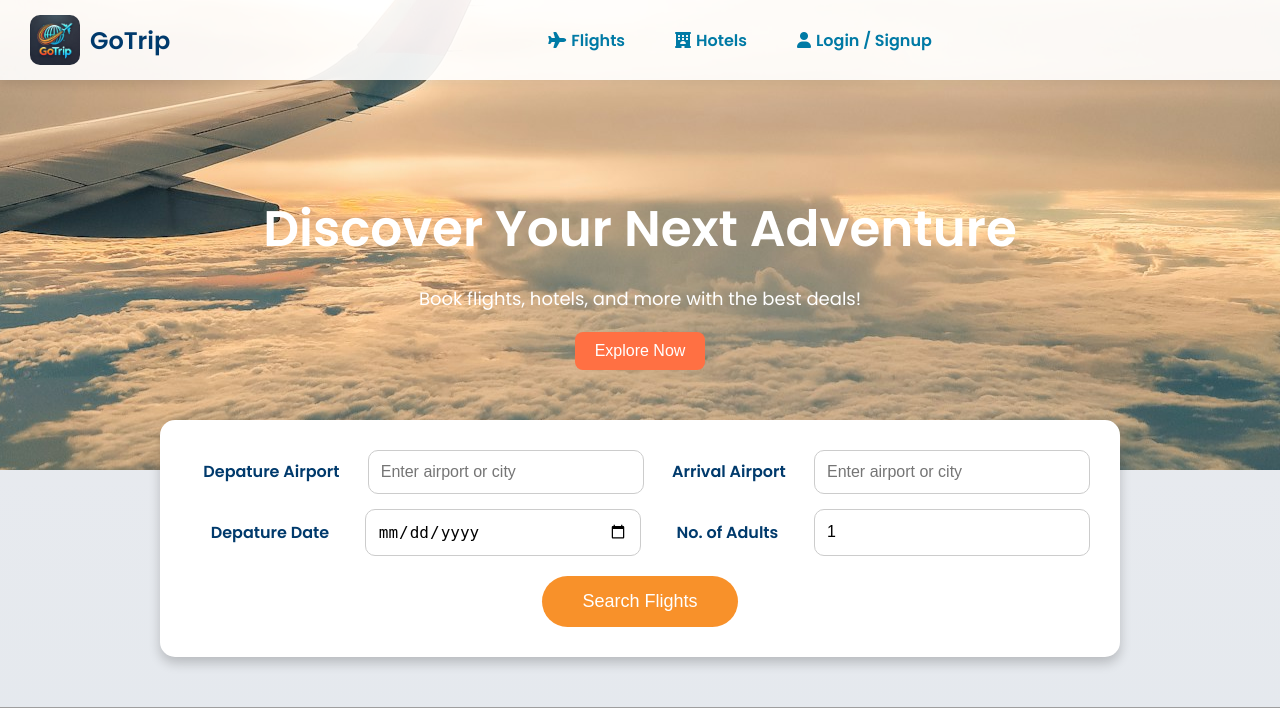
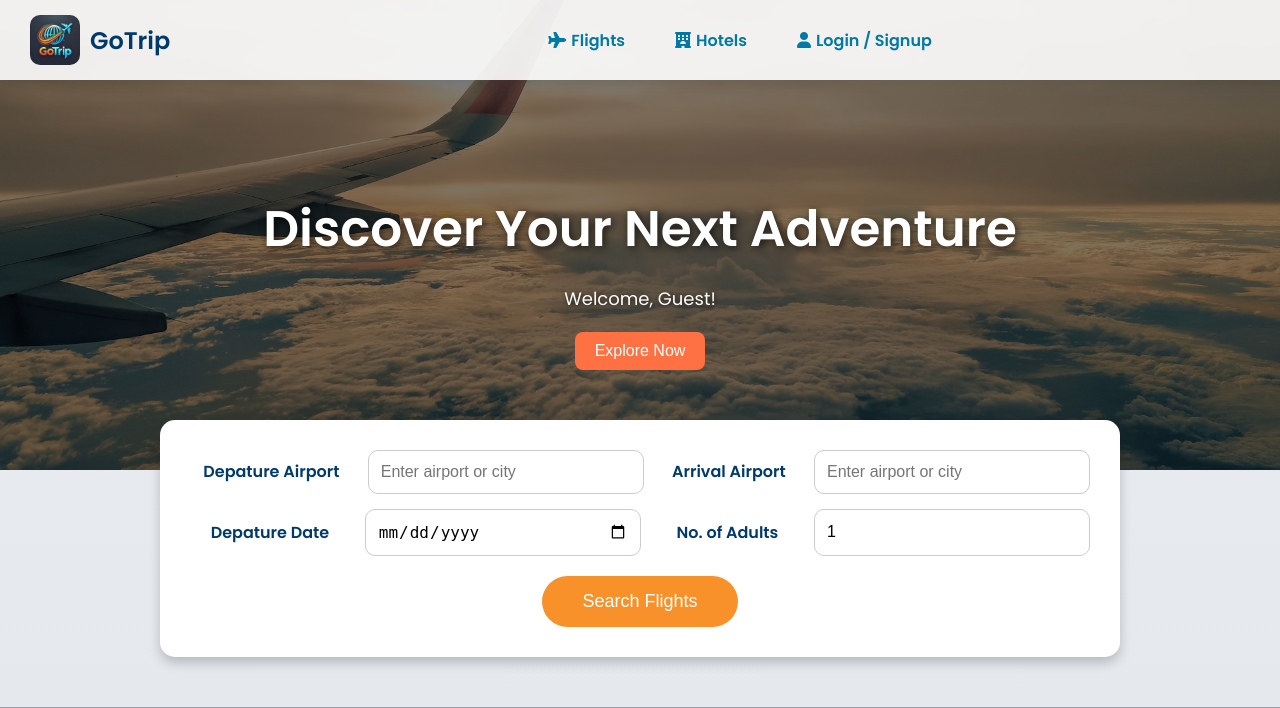
Before and after one commit to ShalyaShah/Minor-Project-2024, a PHP site: page / in a window 1280 px wide. Shown: the top 708 px of the page. Run offline with PHP 8.4, Linux system fonts and the light colour scheme; grey boxes are pictures that could not be loaded.

Commit message:
Guest Name

```diff
--- a/css/styles.css
+++ b/css/styles.css
@@ -178,22 +178,44 @@ body {
         transform: translate(-50%, -50%);
     }
 }
+/* Hero Section */
 .hero {
+    position: relative;
     text-align: center;
     padding: 150px 20px 100px;
     background: url('../images/yoo.jpg') no-repeat center center;
+    background-size: cover;
     color: white;
     font-size: 20px;
+    overflow: hidden;
+}
+
+.hero::before {
+    content: '';
+    position: absolute;
+    top: 0;
+    left: 0;
+    width: 100%;
+    height: 100%;
+    background: rgba(0, 0, 0, 0.5); /* Gradient overlay */
+    z-index: 1;
+}
+
+.hero-content {
+    position: relative;
+    z-index: 2;
 }
 
 .hero h1 {
     font-size: 50px;
     margin-bottom: 10px;
+    text-shadow: 2px 2px 8px rgba(0, 0, 0, 0.7);
 }
 
 .hero p {
     font-size: 18px;
     margin-bottom: 20px;
+    text-shadow: 1px 1px 5px rgba(0, 0, 0, 0.7);
 }
 
 .explore-btn {
--- a/index.php
+++ b/index.php
@@ -52,11 +52,54 @@ session_start();
 </div>
 
 
-    <section class="hero">
-        <h1>Discover Your Next Adventure</h1>
-        <p>Book flights, hotels, and more with the best deals!</p>
+  <!-- Hero Section -->
+  <section class="hero">
+        <div class="hero-content">
+            <h1>Discover Your Next Adventure</h1>
+            <?php
+if (isset($_SESSION['logged_in']) && $_SESSION['logged_in'] === true) {
+    // Get the email from the session
+    $email = $_SESSION['email'];
+
+    // Database connection
+    $servername = "localhost"; // Replace with your database server
+    $username = "root"; // Replace with your database username
+    $password = ""; // Replace with your database password
+    $dbname = "minor-project"; // Replace with your database name
+
+    // Create a connection
+    $conn = new mysqli($servername, $username, $password, $dbname);
+
+    // Check the connection
+    if ($conn->connect_error) {
+        die("Connection failed: " . $conn->connect_error);
+    }
+
+    // Query to fetch the first name
+    $sql = "SELECT fname FROM users WHERE email = ?";
+    $stmt = $conn->prepare($sql);
+    $stmt->bind_param("s", $email);
+    $stmt->execute();
+    $result = $stmt->get_result();
+
+    // Check if a result is found
+    if ($result->num_rows > 0) {
+        $row = $result->fetch_assoc();
+        $fname = $row['fname'];
+        echo "<p>Welcome, $fname!</p>";
+    } else {
+        echo "<p>Welcome, Guest!</p>";
+    }
+
+    // Close the statement and connection
+    $stmt->close();
+    $conn->close();
+} else {
+    echo "<p>Welcome, Guest!</p>";
+}
+?>
         <button class="explore-btn">Explore Now</button>
-
+        </div>
     </section>
 
     <div class="search-form">
--- a/recharge_wallet.php
+++ b/recharge_wallet.php
@@ -78,17 +78,17 @@ if ($action === 'get_balance') {
         echo json_encode(['status' => 'error', 'message' => 'Failed to recharge wallet: ' . $stmt->error]);
     }
     $stmt->close();
-} else {
-    echo json_encode(['status' => 'error', 'message' => 'Invalid action']);
-}
+} elseif ($action === 'deduct_balance') {
+    // Deduct balance from the wallet
+    $input = json_decode(file_get_contents('php://input'), true); // Decode JSON input
+    $amount = floatval($input['amount']); // Ensure amount is parsed correctly
 
-if ($action === 'deduct_balance') {
-    $amount = floatval(file_get_contents('php://input'));
     if ($amount <= 0) {
         echo json_encode(['status' => 'error', 'message' => 'Invalid amount']);
         exit;
     }
 
+    // Fetch the current wallet balance
     $query = "SELECT wallet_balance FROM users WHERE id = ?";
     $stmt = $conn->prepare($query);
     $stmt->bind_param('i', $user_id);
@@ -98,6 +98,7 @@ if ($action === 'deduct_balance') {
     $stmt->close();
 
     if ($wallet_balance >= $amount) {
+        // Deduct the amount from the wallet
         $query = "UPDATE users SET wallet_balance = wallet_balance - ? WHERE id = ?";
         $stmt = $conn->prepare($query);
         $stmt->bind_param('di', $amount, $user_id);
@@ -110,7 +111,8 @@ if ($action === 'deduct_balance') {
     } else {
         echo json_encode(['status' => 'error', 'message' => 'Insufficient balance']);
     }
-    exit;
+} else {
+    echo json_encode(['status' => 'error', 'message' => 'Invalid action']);
 }
 
 // Close the database connection
```
Also changed, not shown: js/flight_results.js (+71 -0 lines).
